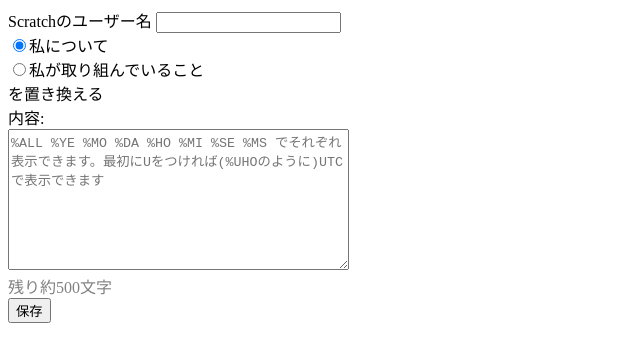
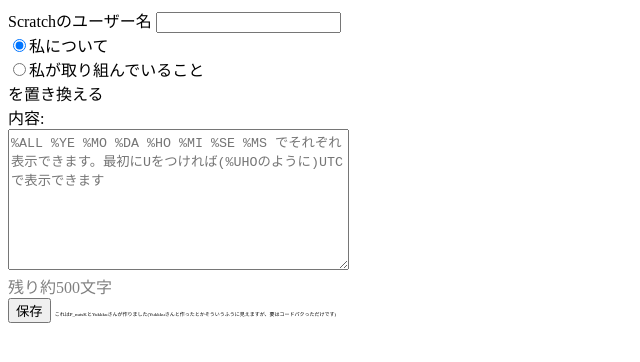
Before and after one commit to P-nutsK/Scratch-Last-login, a browser extension: page options.html in a window 1280 px wide. Shown: the whole page, without its empty margins (0-640 px from the left). Drawn offline with Linux system fonts and the light colour scheme.

Commit message:
'作った人を書いた'

```diff
--- a/options.html
+++ b/options.html
@@ -3,7 +3,6 @@
 
 <head>
     <meta charset="UTF-8">
-    <meta http-equiv="X-UA-Compatible" content="IE=edge">
     <meta name="viewport" content="width=device-width, initial-scale=1.0">
     <title>Options</title>
     <style>
@@ -14,6 +13,9 @@
 
         p {
             margin: 0
+        }
+        .small {
+            font-size:5px;
         }
     </style>
 </head>
@@ -28,6 +30,7 @@
         placeholder="%ALL %YE %MO %DA %HO %MI %SE %MS でそれぞれ表示できます。最初にUをつければ(%UHOのように)UTCで表示できます"></textarea><br>
     <p id="count" style="color:gray;"></p>
     <button id="save">保存</button>
+    <span class="small">これはP_nutsKとYukkkuさんが作りました(Yukkkuさんと作ったとかそういうふうに見えますが、要はコードパクっただけです)</span>
     <script src="options.js"></script>
 </body>
 
```
